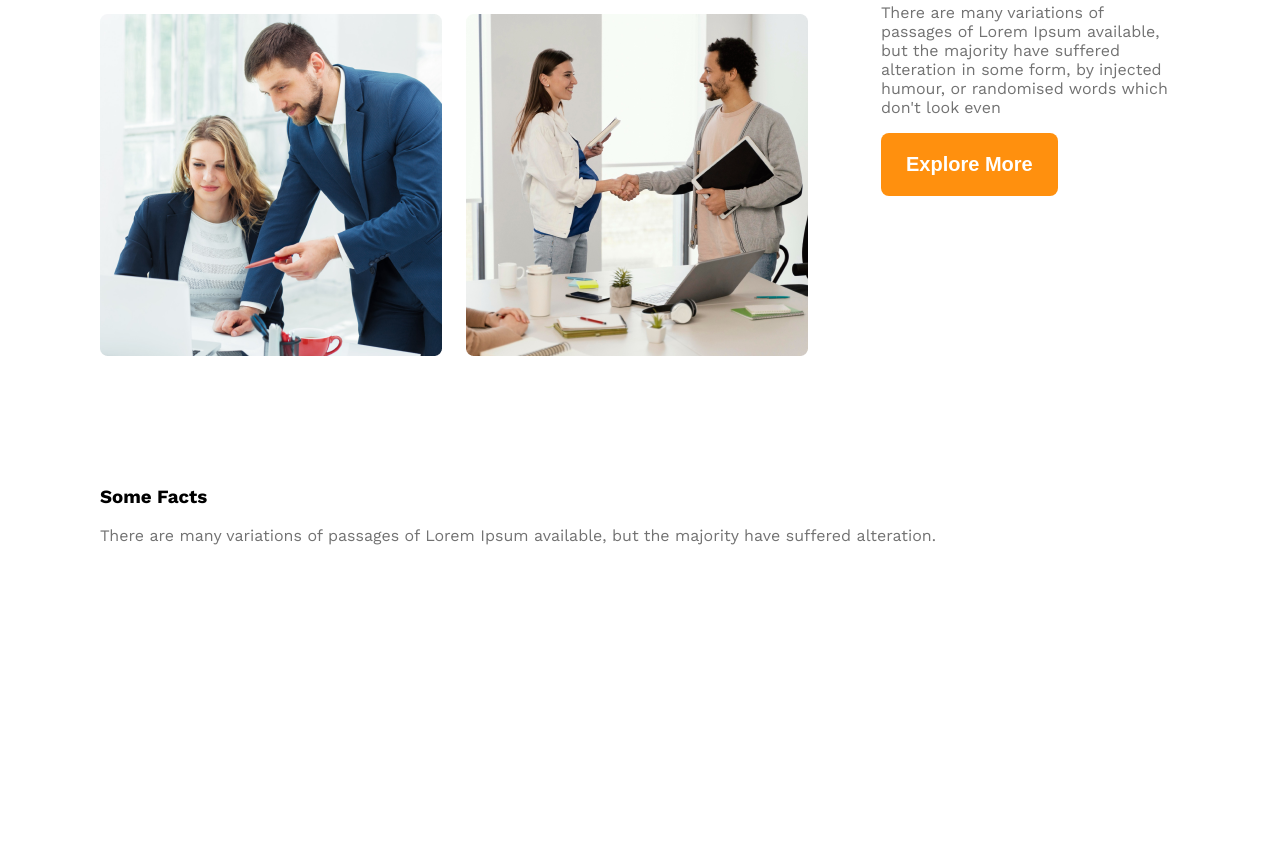
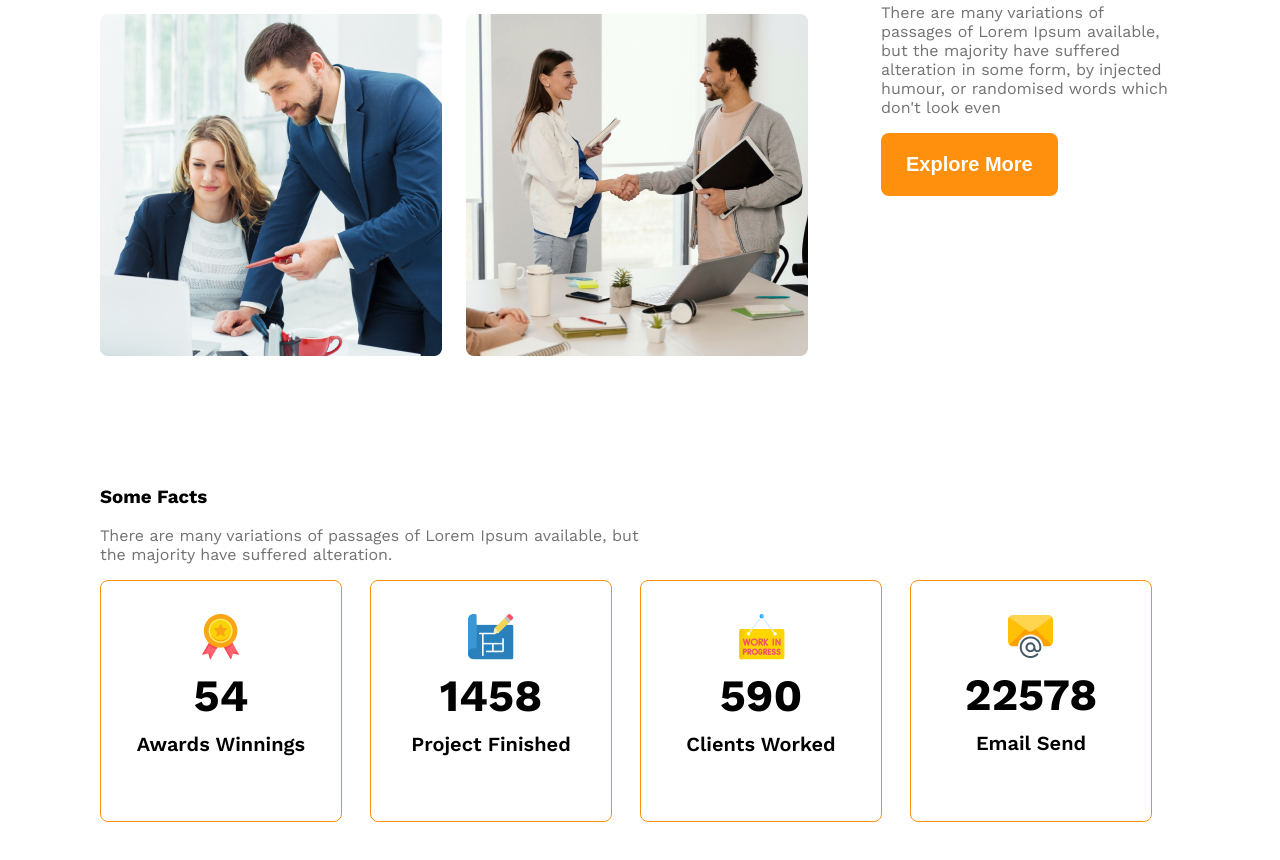
Before and after one commit to ashiqur0/g3-architects-website, a plain HTML site: page index.html in a window 1280 px wide. Shown: the part 1577-2437 px from the top of the page. Before the commit the page ends 2411 px from the top, so only its background shows below. Drawn offline with nearby package versions, Linux system fonts and the light colour scheme.

Commit message:
Added fact

```diff
--- a/index.html
+++ b/index.html
@@ -22,7 +22,9 @@
         <div class="banner">
             <div class="banner-content">
                 <h1 class="banner-title">Brand New Group of Architects</h1>
-                <p class="banner-description">There are many variations of passages of Lorem available, but the majority have suffered alteration in some form, by injected humour, or randomised words which don't look even</p>
+                <p class="banner-description">There are many variations of passages of Lorem available, but the majority
+                    have suffered alteration in some form, by injected humour, or randomised words which don't look even
+                </p>
                 <button class="btn-primary">Explore More</button>
             </div>
             <img class="banner-image" src="images/banner.png" alt="">
@@ -38,44 +40,57 @@
                 <img src="images/team4.png" alt="">
             </div>
             <div class="our-features">
-                <h3 class="section-tile"><span id="quick-list" class="text-light-gray">Quick list </span> <span>of Our </span> <span class="text-primary">Features</span></h3>
-                <p class="features-description text-light-gray">There are many variations of passages of Lorem Ipsum available, but the majority have suffered alteration in some form, by injected humour, or randomised words which don't look even</p>
+                <h3 class="section-tile"><span id="quick-list" class="text-light-gray">Quick list </span> <span>of Our
+                    </span> <span class="text-primary">Features</span></h3>
+                <p class="features-description text-light-gray">There are many variations of passages of Lorem Ipsum
+                    available, but the majority have suffered alteration in some form, by injected humour, or randomised
+                    words which don't look even</p>
                 <button class="btn-primary">Explore More</button>
             </div>
         </section>
+
         <!-- features will enjoy -->
-         <section>
+        <section>
             <h3 class="features-title">Some Facts</h3>
-            <p class="text-light-gray">There are many variations of passages of Lorem Ipsum available, but the majority have suffered alteration.</p>
+            <p class="text-light-gray fact-description">There are many variations of passages of Lorem Ipsum available, but the majority
+                have suffered alteration.</p>
             <div class="fact-container">
-                <!-- .fact*4>img.fact-icon+h4.fact-number+h5.fact-name -->
-                <div class="fact">
-                    <img src="" alt="" class="fact-icon">
-                    <h4 class="fact-number"></h4>
-                    <h5 class="fact-name"></h5>
+                <!-- .fact-card*4>img.fact-icon+h4.fact-number+h5.fact-name -->
+                <div class="fact-card display-flex">
+                    <div>
+                        <img src="images/icons/ribon.png" alt="" class="fact-icon">
+                        <h4 class="fact-number">54</h4>
+                        <h5 class="fact-name">Awards Winnings</h5>
+                    </div>
                 </div>
-                <div class="fact">
-                    <img src="" alt="" class="fact-icon">
-                    <h4 class="fact-number"></h4>
-                    <h5 class="fact-name"></h5>
+                <div class="fact-card display-flex">
+                    <div>
+                        <img src="images/icons/projects.png" alt="" class="fact-icon">
+                        <h4 class="fact-number">1458</h4>
+                        <h5 class="fact-name">Project Finished</h5>
+                    </div>
                 </div>
-                <div class="fact">
-                    <img src="" alt="" class="fact-icon">
-                    <h4 class="fact-number"></h4>
-                    <h5 class="fact-name"></h5>
+                <div class="fact-card display-flex">
+                    <div>
+                        <img src="images/icons/customers.png" alt="" class="fact-icon">
+                        <h4 class="fact-number">590</h4>
+                        <h5 class="fact-name">Clients Worked</h5>
+                    </div>
                 </div>
-                <div class="fact">
-                    <img src="" alt="" class="fact-icon">
-                    <h4 class="fact-number"></h4>
-                    <h5 class="fact-name"></h5>
+                <div class="fact-card display-flex">
+                    <div>
+                        <img src="images/icons/email.png" alt="" class="fact-icon">
+                        <h4 class="fact-number">22578</h4>
+                        <h5 class="fact-name">Email Send</h5>
+                    </div>
                 </div>
             </div>
-         </section>
+        </section>
 
-         <!-- some facts -->
-          <section class="some-facts">
+        <!-- some facts -->
+        <section class="some-facts">
 
-          </section>
+        </section>
     </main>
     <footer>
 
--- a/styles/architects.css
+++ b/styles/architects.css
@@ -104,6 +104,35 @@ main > section {
     font-weight: 500;
 }
 
+/* some fact related styles */
+.fact-card {
+    border: 1px solid #FF900E;
+    width: 240px;
+    height: 240px;
+    border-radius: 8px;
+    text-align: center;
+    align-items: center;
+    justify-content: center;
+}
+.fact-container {
+    display: grid;
+    grid-template-columns: repeat(4, 1fr);
+}
+
+.fact-number {
+    font-size: 2.8rem;
+    margin-top: 5px;
+    margin-bottom: 10px;
+}
+.fact-name {
+    font-size: 1.25rem;
+    font-weight: 600;
+    margin-top: 10px;
+}
+.fact-description {
+    max-width: 540px;
+}
+
 /* responsive media query */
 @media screen and (max-width: 576px) {
     .navbar,
```
